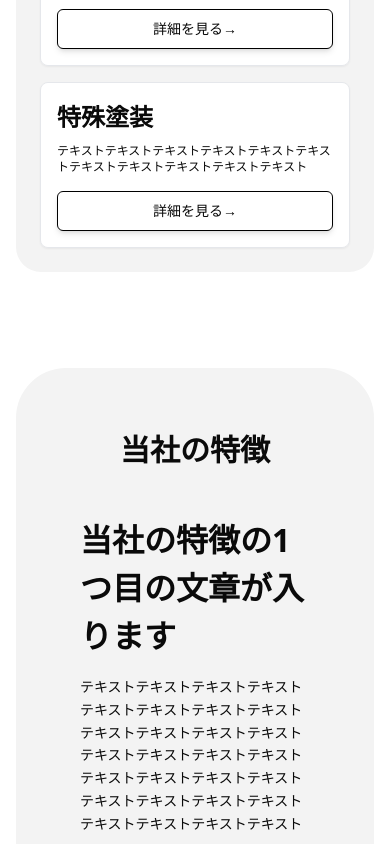
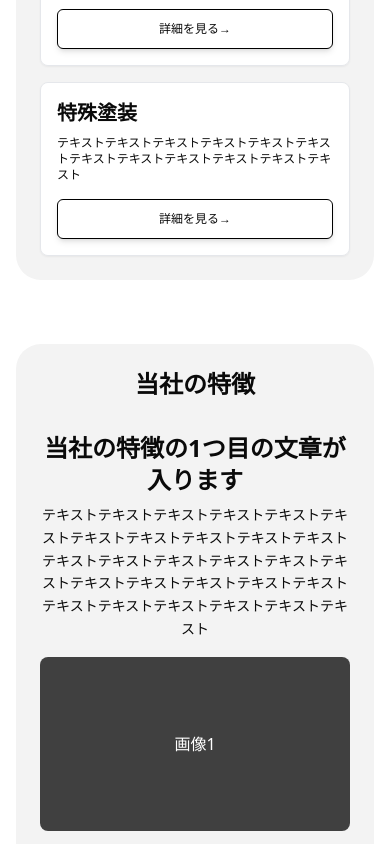
Before and after one commit to TomoyaSekiWk315/NextJsTeamPractice, a Next.js app in the folder nextjs-team-practice/: page / in a window 390 px wide. Shown: the part 920-1764 px from the top of the page. Built offline with nearby package versions, Linux system fonts and the light colour scheme.

Commit message:
共通コンんポーねんとの調整

```diff
--- a/nextjs-team-practice/app/components/company-features.tsx
+++ b/nextjs-team-practice/app/components/company-features.tsx
@@ -15,20 +15,20 @@ const features = [
 
 export function CompanyFeatures() {
   return (
-    <section className="py-16">
-      <div className="w-full bg-[#F3F3F3] rounded-[50px] p-16">
-        <h2 className="text-3xl font-bold text-center mb-12">当社の特徴</h2>
-        <div className="space-y-16">
+    <section className="py-8 md:py-16">
+      <div className="w-full bg-[#F3F3F3] rounded-[25px] md:rounded-[50px] p-6 md:p-16">
+        <h2 className="text-2xl md:text-3xl font-bold text-center mb-8 md:mb-12">当社の特徴</h2>
+        <div className="space-y-8 md:space-y-16">
           {features.map((feature, index) => (
             <div
               key={index}
-              className={`grid grid-cols-1 md:grid-cols-2 gap-8 items-center ${
+              className={`grid grid-cols-1 md:grid-cols-2 gap-4 md:gap-8 items-center ${
                 index % 2 === 1 ? 'md:flex-row-reverse' : ''
               }`}
             >
-              <div>
-                <h3 className="text-[32px] font-bold mb-4">{feature.title}</h3>
-                <p className="text-sm leading-relaxed">{feature.description}</p>
+              <div className="text-center md:text-left">
+                <h3 className="text-2xl md:text-[32px] font-bold mb-2 md:mb-4">{feature.title}</h3>
+                <p className="text-sm md:text-base leading-relaxed">{feature.description}</p>
               </div>
               <div>
                 <div className="bg-[#404040] aspect-video rounded-lg flex items-center justify-center text-white">
--- a/nextjs-team-practice/app/components/latest-works.tsx
+++ b/nextjs-team-practice/app/components/latest-works.tsx
@@ -28,10 +28,10 @@ const works = [
 
 export function LatestWorks() {
   return (
-    <section className="py-16">
-      <div className="w-full bg-[#F3F3F3] rounded-[50px] p-16">
-        <h2 className="text-3xl font-bold text-center mb-12">最新の施工例</h2>
-        <div className="grid grid-cols-1 md:grid-cols-3 gap-8">
+    <section className="py-8 md:py-16">
+      <div className="w-full bg-[#F3F3F3] rounded-[25px] md:rounded-[50px] p-6 md:p-16">
+        <h2 className="text-2xl md:text-3xl font-bold text-center mb-8 md:mb-12">最新の施工例</h2>
+        <div className="grid grid-cols-1 sm:grid-cols-2 md:grid-cols-3 gap-4 md:gap-8">
           {works.map((work) => (
             <Link href={work.href} key={work.id}>
               <Card className="overflow-hidden shadow-lg hover:shadow-xl transition-shadow duration-300">
@@ -41,12 +41,12 @@ export function LatestWorks() {
                       画像1
                     </div>
                   </div>
-                  <div className="p-6 bg-[#FFFFFF]">
-                    <h3 className="text-[32px] font-bold mb-4">{work.title}</h3>
-                    <p className="text-sm mb-4">{work.description}</p>
+                  <div className="p-4 md:p-6 bg-[#FFFFFF]">
+                    <h3 className="text-xl md:text-[24px] lg:text-[32px] font-bold mb-2 md:mb-4">{work.title}</h3>
+                    <p className="text-xs md:text-sm mb-4">{work.description}</p>
                     <Button
                       variant="outline"
-                      className="w-[45%] border-[#000000] shadow-md hover:bg-[#000000] hover:text-white transition-colors duration-300"
+                      className="w-full sm:w-[45%] border-[#000000] shadow-md hover:bg-[#000000] hover:text-white transition-colors duration-300 text-xs md:text-sm"
                     >
                       詳細を見る→
                     </Button>
--- a/nextjs-team-practice/app/components/painting-process.tsx
+++ b/nextjs-team-practice/app/components/painting-process.tsx
@@ -8,18 +8,18 @@ const steps = [
 
 export function PaintingProcess() {
   return (
-    <section className="py-16">
-      <div className="w-full bg-[#F3F3F3] rounded-[50px] p-16">
-        <h2 className="text-3xl font-bold text-center mb-12">塗装の流れ</h2>
-        <div className="flex flex-col md:flex-row items-center justify-center gap-16 mb-16">
+    <section className="py-8 md:py-16">
+      <div className="w-full bg-[#F3F3F3] rounded-[25px] md:rounded-[50px] p-6 md:p-16">
+        <h2 className="text-2xl md:text-3xl font-bold text-center mb-8 md:mb-12">塗装の流れ</h2>
+        <div className="flex flex-col md:flex-row items-center justify-center gap-8 md:gap-16 mb-8 md:mb-16">
           {steps.map((step) => (
             <div key={step.id} className="w-full md:w-[320px]">
               <div className="step-container">
-                <div className="bg-[#ffffff] p-8">
-                  <h3 className="text-[#000000] text-[32px] font-bold mb-6 text-center">
+                <div className="bg-[#ffffff] p-4 md:p-8">
+                  <h3 className="text-[#000000] text-2xl md:text-[32px] font-bold mb-4 md:mb-6 text-center">
                     {step.title}
                   </h3>
-                  <p className="text-[#000000] text-lg font-bold text-center whitespace-pre-line leading-relaxed">
+                  <p className="text-[#000000] text-base md:text-lg font-bold text-center whitespace-pre-line leading-relaxed">
                     {step.description}
                   </p>
                 </div>
@@ -28,7 +28,7 @@ export function PaintingProcess() {
           ))}
         </div>
         <div className="text-center">
-          <Button className="bg-[#005a64] text-[#ffffff] px-16 py-6 rounded-full hover:bg-[#005a64]/90 text-xl font-bold">
+          <Button className="bg-[#005a64] text-[#ffffff] px-8 md:px-16 py-4 md:py-6 rounded-full hover:bg-[#005a64]/90 text-lg md:text-xl font-bold">
             お見積りはこちら →
           </Button>
         </div>
--- a/nextjs-team-practice/app/components/services.tsx
+++ b/nextjs-team-practice/app/components/services.tsx
@@ -10,12 +10,12 @@ const services = [
   },
   {
     title: '外壁塗装',
-    description: 'テキストテキストテキストテキストテキストテキストテキストテキストテキストテキストテキスト',
+    description: 'テキストテキストテキストテキストテキストテキストテキストテキストテキストテキストテキストテキスト',
     link: '/services/exterior-wall-painting'
   },
   {
     title: '特殊塗装',
-    description: 'テキストテキストテキストテキストテキストテキストテキストテキストテキストテキストテキスト',
+    description: 'テキストテキストテキストテキストテキストテキストテキストテキストテキストテキストテキストテキスト',
     link: '/services/special-painting'
   },
 ]
@@ -25,16 +25,16 @@ export function Services() {
     <section className="py-8 md:py-16">
       <div className="w-full bg-[#F3F3F3] rounded-[25px] md:rounded-[50px] p-6 md:p-16">
         <h2 className="text-2xl md:text-3xl font-bold text-center mb-8 md:mb-12">サービス概要</h2>
-        <div className="grid grid-cols-1 md:grid-cols-3 gap-4 md:gap-8">
+        <div className="grid grid-cols-1 sm:grid-cols-2 md:grid-cols-3 gap-4 md:gap-8">
           {services.map((service) => (
             <Card key={service.title} className="overflow-hidden">
               <CardContent className="p-4 md:p-6 bg-[#FFFFFF]">
-                <h3 className="text-[24px] md:text-[32px] font-bold mb-2 md:mb-4">{service.title}</h3>
+                <h3 className="text-xl md:text-[24px] lg:text-[32px] font-bold mb-2 md:mb-4">{service.title}</h3>
                 <p className="text-xs md:text-sm mb-4">{service.description}</p>
                 <Link href={service.link} passHref>
                   <Button
                     variant="outline"
-                    className="w-full md:w-[45%] border-[#000000] shadow-md hover:bg-[#000000] hover:text-white transition-colors duration-300 text-sm md:text-base"
+                    className="w-full sm:w-[45%] border-[#000000] shadow-md hover:bg-[#000000] hover:text-white transition-colors duration-300 text-xs md:text-sm"
                   >
                     詳細を見る→
                   </Button>
```
